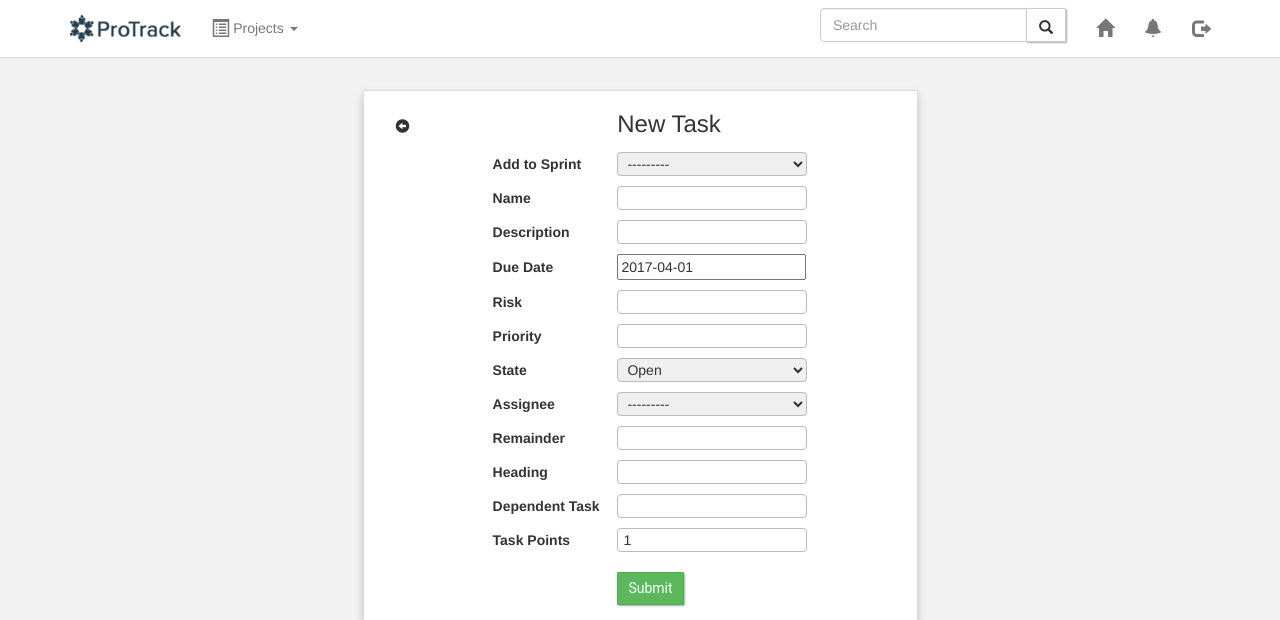
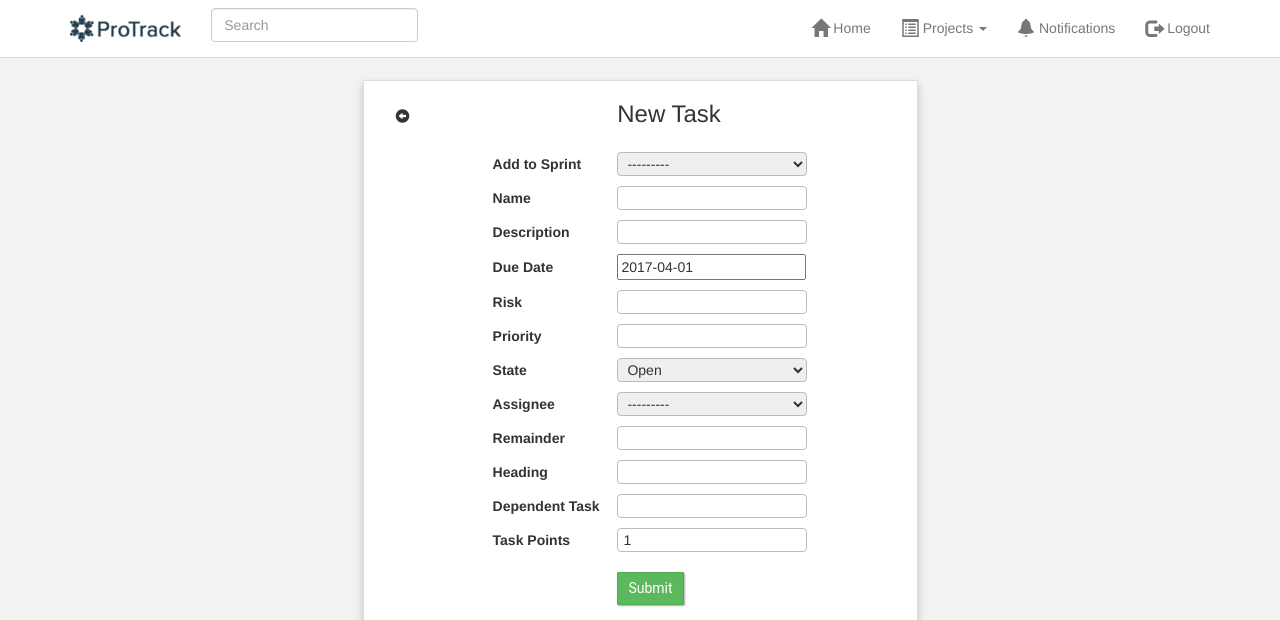
Before and after one commit to sanjamkr/ProTrack, a Django app: page /Tracker/add_task/9/ in a window 1280 px wide. Shown: the top 620 px of the page. Run offline with Django 3.2, Linux system fonts and the light colour scheme; a user stored in the database is signed in; data comes from the database, SQL or seed files in the repository; both versions use the stored data as it was after the commit; parts of the project's set-up code (start-up, migrations or seed data) failed here and were passed over; some libraries are stand-ins or nearby versions.

```diff
--- a/Tracker/forms.py
+++ b/Tracker/forms.py
@@ -7,7 +7,7 @@ from django.contrib.auth.forms import UserCreationForm
 from django.contrib.auth.models import User
 
 class SignUpForm(UserCreationForm):
-    first_name = forms.CharField(max_length=30, required=False, widget=forms.TextInput(attrs={'class': 'signupinput firstname','placeholder':'First Name'}))
+    first_name = forms.CharField(max_length=30, required=False, widget=forms.TextInput(attrs={'class': 'signupinput firstname','placeholder':'First Name*'}))
     last_name = forms.CharField(max_length=30, required=False, widget=forms.TextInput(attrs={'class': 'signupinput lastname','placeholder':'Last Name'}))
     email = forms.EmailField(max_length=254, widget=forms.EmailInput(attrs={'class': 'signupinput email','placeholder':'Email ID*'}))
     password1 = forms.CharField(widget=forms.PasswordInput(attrs={'class': 'signupinput password1','placeholder':'Password*'}))
--- a/Tracker/static/Tracker/style.css
+++ b/Tracker/static/Tracker/style.css
@@ -7,7 +7,7 @@ body {
 
 .jumbotron.vertical-center {
 
-  background: #000;
+  background: #15171c;
   color: #fff;
   margin-bottom: 0;
 }
@@ -556,3 +556,6 @@ overflow-y: auto;}
     margin-top: 10px;
 
 }
+#searchbox{
+  border-radius: 4px;
+}
--- a/Tracker/templates/Tracker/add_project.html
+++ b/Tracker/templates/Tracker/add_project.html
@@ -4,7 +4,7 @@
 {% block title %} Add Sprint {% endblock %}
 
 {% block content %}
-<div class= "container project-content">
+<div class= "container">
 
     <div class = "row">
 
@@ -36,4 +36,6 @@
 		</form>
         </div>
         </div>
+        </div>
+        </div>
 {% endblock %}
--- a/Tracker/templates/Tracker/add_sprint.html
+++ b/Tracker/templates/Tracker/add_sprint.html
@@ -4,7 +4,7 @@
 {% block title %} Add Sprint {% endblock %}
 
 {% block content %}
-<div class= "container project-content">
+<div class= "container">
 
     <div class = "row">
 
@@ -44,4 +44,5 @@
 	</form>
     </div>
     </div>
+    </div>
 {% endblock %}
--- a/Tracker/templates/Tracker/add_task.html
+++ b/Tracker/templates/Tracker/add_task.html
@@ -4,7 +4,7 @@
 {% block title %} Add Task {% endblock %}
 
 {% block content %}
-<div class= "container project-content">
+<div class= "container">
 
     <div class = "row">
 
@@ -16,10 +16,9 @@
 	<form action="{% url 'add_task' project.id %}" method="post">
 		{% csrf_token %}
 		<table class="addform taskform" align="center">
-        {% if form.errors %}
-            {{ form.errors }}
-        {% endif %}
+
 	    		<tr>
+                    <th></th>
 					<td hidden>{{form.tproject}}</td>
 				</tr>
 				<tr>
--- a/Tracker/templates/Tracker/base.html
+++ b/Tracker/templates/Tracker/base.html
@@ -16,11 +16,34 @@
         <nav class="navbar navbar-default navbar-fixed-top" style="background-color: #fff ">
 	  		<div class="container">
 	    		<div class="navbar-header">
+                          <button type = "button" class = "navbar-toggle"
+         data-toggle = "collapse" data-target = "#home-navbar-collapse">
+         <span class = "sr-only">Toggle navigation</span>
+         <span class = "icon-bar"></span>
+         <span class = "icon-bar"></span>
+         <span class = "icon-bar"></span>
+      </button>
 	    	 		<a class="navbar-brand" href="{% url 'home' %}"><img src="{% static 'Tracker/protrack.png'  %}" height = "27px"></a>
 	    		</div>
 		    	{% block nav %}
+                 <div class = "collapse navbar-collapse" id = "home-navbar-collapse">
 		    		<ul class="nav navbar-nav">
-		      			<li class=" {% block nav-project  %} {% endblock %} dropdown">
+
+
+		         	</ul>
+                                                <form class="navbar-form navbar-left" id="mainsearch" action = "{% url 'search' %}" method="get" accept-charset="utf-8">
+						  	<div class="input-group">
+						    	<input type="text" id = "searchbox" class="form-control" placeholder="Search" name="q">
+						    	<!--<div class="input-group-btn">
+						      		<button class="btn btn-default" id="searchbutton" type="submit">
+						        		<i class="glyphicon glyphicon-search" style="font-size:14px;"></i>
+						      		</button>
+						    	</div>-->
+						  	</div>
+						</form>
+		        	<ul class="nav navbar-nav navbar-right">
+                        <li {% block nav-home %} {% endblock %}> <a href="{% url 'home' %}"><span class="glyphicon glyphicon-home"></span><span> Home </span></a></li>
+                        <li class=" {% block nav-project  %} {% endblock %} dropdown">
 			                <a data-toggle="dropdown" class="dropdown-toggle" href="#"><span class="glyphicon glyphicon-list-alt"> </span> <span> Projects </span><b class="caret"></b></a>
 			                <ul role="menu" class="dropdown-menu">
 			                    {% for project in user.groups.all.0.project_set.all %}
@@ -28,22 +51,12 @@
 								{% endfor %}
 			                </ul>
 		            	</li>
-		         	</ul>
-		        	<ul class="nav navbar-nav navbar-right">
-		                <form class="navbar-form navbar-left" id="mainsearch" action = "{% url 'search' %}" method="get" accept-charset="utf-8">
-						  	<div class="input-group">
-						    	<input type="text" id = "searchbox" class="form-control" placeholder="Search" name="q">
-						    	<div class="input-group-btn">
-						      		<button class="btn btn-default" id="searchbutton" type="submit">
-						        		<i class="glyphicon glyphicon-search" style="font-size:14px;"></i>
-						      		</button>
-						    	</div>
-						  	</div>
-						</form>
-						<li {% block nav-home %} {% endblock %}> <a href="{% url 'home' %}"><span class="glyphicon glyphicon-home"></span></a></li>
-				      <li class="{% block nav-noti %} {% endblock %}"><a href="{% url 'notifications' %}"><span class="glyphicon glyphicon-bell"> </span></a></li>
-		    		  <li><a href="{% url 'logout' %}"><span class="glyphicon glyphicon-log-out"> </span></a></li>
+
+				      <li class="{% block nav-noti %} {% endblock %}"><a href="{% url 'notifications' %}"><span class="glyphicon glyphicon-bell"></span> <span> Notifications </span> </a></li>
+		    		  <li><a href="{% url 'logout' %}"><span class="glyphicon glyphicon-log-out"> </span><span> Logout </span></a></li>
+
 		    		</ul>
+                    </div>
 		    	{% endblock %}
 	  		</div>
 		</nav>
--- a/Tracker/views/overview_views.py
+++ b/Tracker/views/overview_views.py
@@ -140,7 +140,7 @@ def home(request):
         user_tp = {}
         for member in g.user_set.all():
             is_m = Q(assign = member)
-            mem_name=member.username
+            mem_name=member.get_full_name()
             completed_tp =0
             total_tp = 0
             tl = task.objects.filter(is_m)
--- a/Tracker/views/task_views.py
+++ b/Tracker/views/task_views.py
@@ -13,7 +13,8 @@ from django.contrib.auth.decorators import login_required
 @login_required
 def add_task(request,project_id):
     user = User.objects.get(username=request.user.username)
-    g = user.groups.all()[0]
+    g = request.user.groups.all()[0]
+
     if request.method == 'POST':
         form = NewTask(request.POST)
         if form.is_valid():
@@ -51,7 +52,7 @@ def edit_task(request,task_id):
                 n = notification.objects.create(type='nc', member=new_comment.task.assign, othermember = user.username, content=new_comment.comment, urlid=t.id, read=False, noti_date = new_comment.ccreated)
             #if user.username in new_comment.comment:
             #    n2 = notification.objects.create(type='mc', member=t.assign, othermember = user.username, content=new_comment.comment, urlid=t.id, read=False, noti_date = new_comment.ccreated)
-            return HttpResponseRedirect('/Tracker/edit_task/'+str(new_comment.task.id)+'/')
+            return HttpResponseRedirect('/Tracker/edit_task/'+str(new_comment.task.id)+'/#TaskComments')
 
 
     else:
```
Also changed, not shown: Tracker/templates/Tracker/home.html (+3 -6 lines), db.sqlite3.
